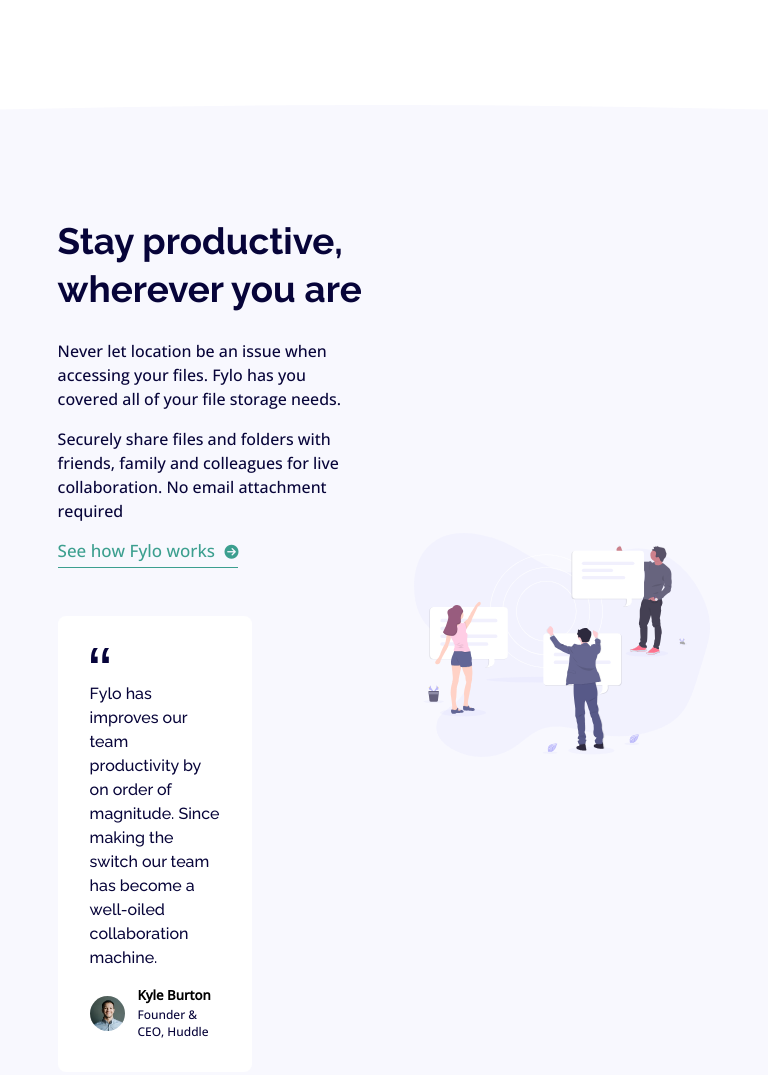
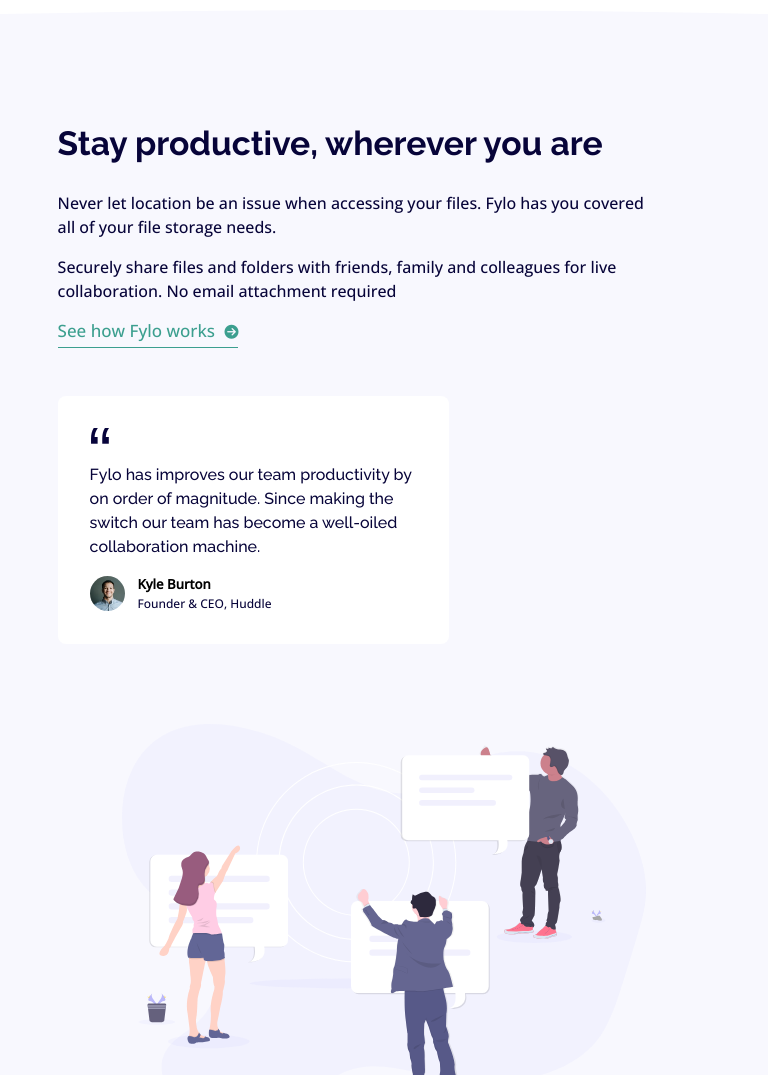
Before and after one commit to mahmud035/fylo-landing-page-frontEndMentor, a plain HTML site: page index.html in a window 768 px wide. Shown: the part 1000-2075 px from the top of the page. Drawn offline with nearby package versions, Linux system fonts and the light colour scheme.

Commit message:
make testimonial sections responsive for tablet and laptop devices

```diff
--- a/css/media-query.css
+++ b/css/media-query.css
@@ -1,8 +1,14 @@
 @media (max-width: 1420px) {
   /* Showcase */
-  .showcase-info h1 {
+  .showcase-info h1,
+  .testimonial-info h1 {
     font-size: 2.1rem;
     line-height: 2.7rem;
+  }
+
+  /* testimonial card */
+  .testimonial-card {
+    max-width: 80%;
   }
 }
 
@@ -17,6 +23,17 @@
     font-size: 2.1rem;
     line-height: 2.7rem;
   }
+
+  /** Testimonial Section */
+  .testimonial-content {
+    flex-direction: column;
+    gap: 5rem;
+  }
+
+  /* testimonial card */
+  .testimonial-card {
+    max-width: 60%;
+  }
 }
 
 @media (min-width: 850px) and (max-width: 991px) {
@@ -27,6 +44,13 @@
 
   .showcase-info {
     width: 80%;
+  }
+}
+
+@media (min-width: 767px) and (max-width: 991px) {
+  .showcase-img img,
+  .testimonial-img img {
+    padding: 0 4rem;
   }
 }
 
@@ -72,7 +96,6 @@
   /** Testimonial Section */
   .testimonial-content {
     flex-direction: column-reverse;
-    gap: 2rem;
   }
 
   .testimonial-info h1 {
```
